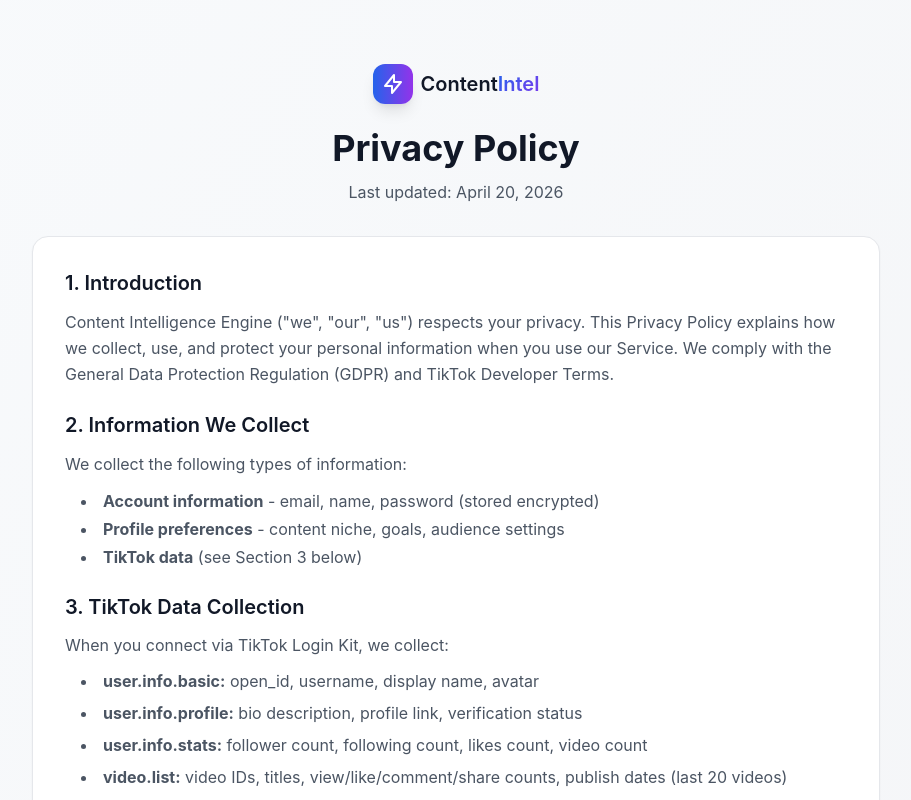
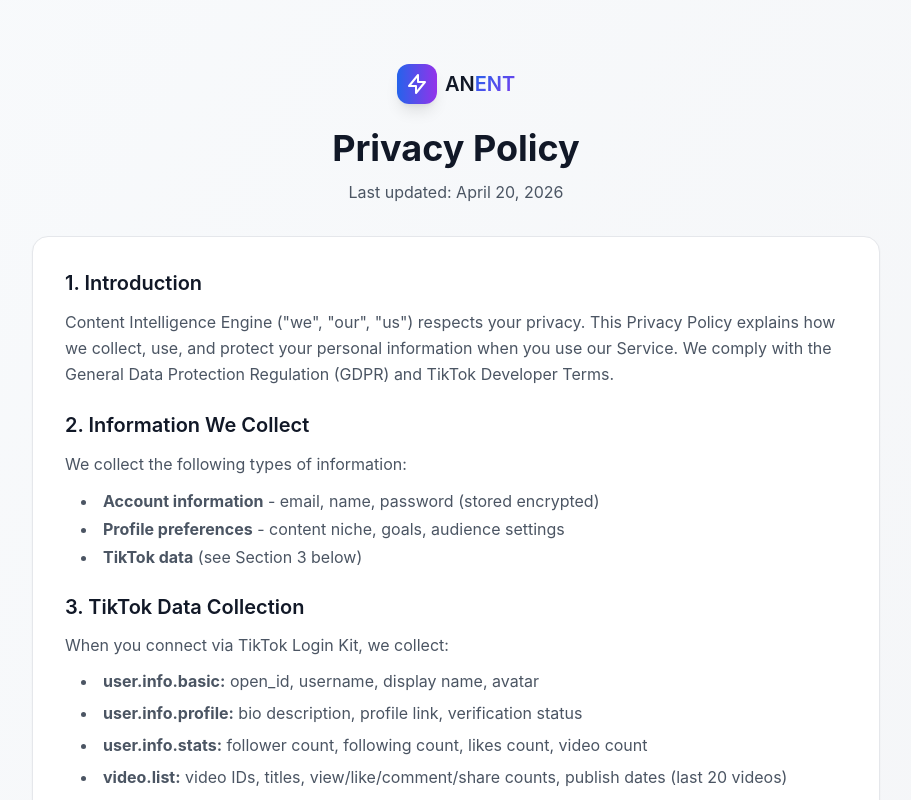
Before and after one commit to johncampg12-afk/content-intelligence-engine, a Next.js app: page /privacy in a window 1280 px wide. Shown: the top 800 px of the page, without its empty margins (184-1095 px from the left). Built offline with nearby package versions, Linux system fonts and the light colour scheme.

Commit message:
feat: title name changed

```diff
--- a/app/privacy/page.tsx
+++ b/app/privacy/page.tsx
@@ -14,7 +14,7 @@ export default function PrivacyPage() {
               </svg>
             </div>
             <span className="text-xl font-semibold text-gray-900 dark:text-white">
-              Content<span className="gradient-text">Intel</span>
+              AN<span className="gradient-text">ENT</span>
             </span>
           </Link>
           <h1 className="text-3xl lg:text-4xl font-bold text-gray-900 dark:text-white mb-3">
--- a/app/terms/page.tsx
+++ b/app/terms/page.tsx
@@ -14,7 +14,7 @@ export default function TermsPage() {
               </svg>
             </div>
             <span className="text-xl font-semibold text-gray-900 dark:text-white">
-              Content<span className="gradient-text">Intel</span>
+              AN<span className="gradient-text">ENT</span>
             </span>
           </Link>
           <h1 className="text-3xl lg:text-4xl font-bold text-gray-900 dark:text-white mb-3">
```
